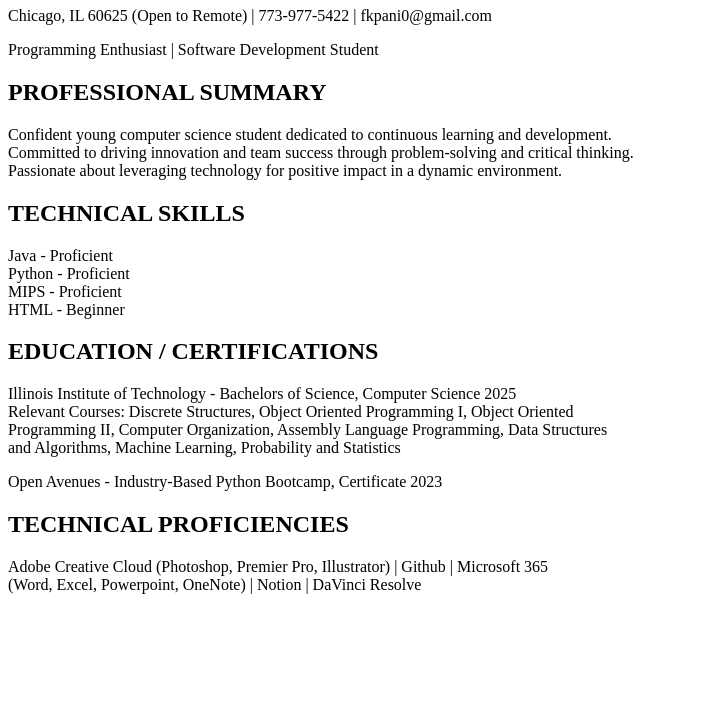
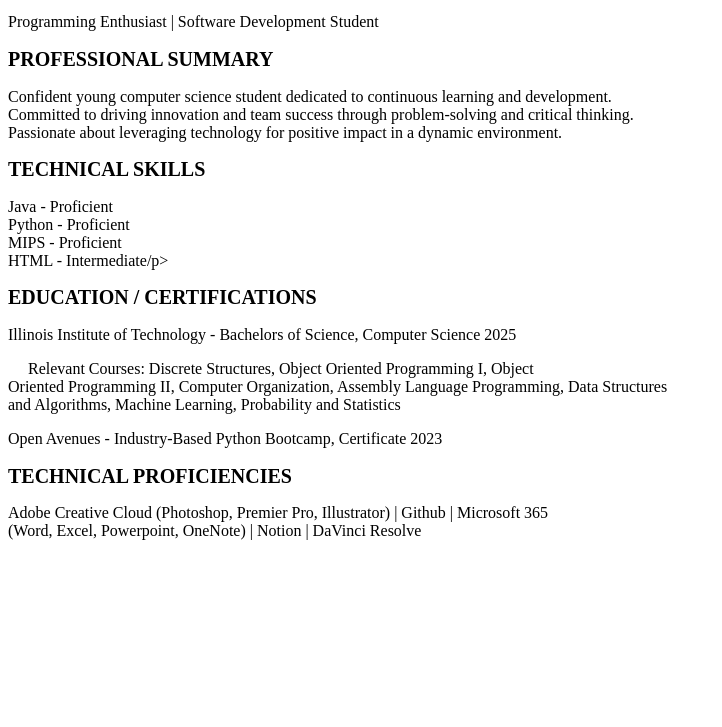
Before and after one commit to fkpanni/fkpanni.github.io, a plain HTML site: page index.html in a window 1280 px wide. Shown: the part 73-800 px from the top of the page, without its empty margins (0-722 px from the left). Drawn offline with Linux system fonts and the light colour scheme.

Commit message:
Update index.html

```diff
--- a/index.html
+++ b/index.html
@@ -6,6 +6,28 @@
     <meta name="viewport" content="width=device-width, initial-scale=1.0">
 
     <title>Resume - Fahd</title>
+
+    <style>
+    body {
+      font-family: 'Times New Roman', serif;
+    }
+
+    h1,
+    h2 {
+      font-size: 20px;
+      font-weight: bold;
+    }
+
+    p {
+      font-size: 16px;
+    }
+
+    /* Adding an indentation for the relevant courses */
+    .indent {
+      text-indent: 20px;
+    }
+  </style>
+
 </head>
 <body>
 
@@ -17,13 +39,13 @@
     <p>Confident young computer science student dedicated to continuous learning and development. <br> Committed to driving innovation and team success through problem-solving and critical thinking.<br> Passionate about leveraging technology for positive impact in a dynamic environment.</p>
 
     <h2>TECHNICAL SKILLS</h2>
-    <p>Java - Proficient<br>Python - Proficient<br>MIPS - Proficient<br>HTML - Beginner</p>
+    <p>Java - Proficient<br>Python - Proficient<br>MIPS - Proficient<br>HTML - Intermediate/p>
 
 
     <h2>EDUCATION / CERTIFICATIONS</h2>
 
-    <p>Illinois Institute of Technology - Bachelors of Science, Computer Science 2025<br>
-    Relevant Courses: Discrete Structures, Object Oriented Programming I, Object Oriented <br>  Programming II, Computer Organization, Assembly Language Programming, Data Structures <br>and Algorithms, Machine Learning, Probability and Statistics</p>
+    <p>Illinois Institute of Technology - Bachelors of Science, Computer Science 2025</p>
+    <p class="indent"> Relevant Courses: Discrete Structures, Object Oriented Programming I, Object <br>Oriented Programming II, Computer Organization, Assembly Language Programming, Data Structures <br>and Algorithms, Machine Learning, Probability and Statistics </p>
 
 
     <p>Open Avenues - Industry-Based Python Bootcamp, Certificate 2023</p>
```
